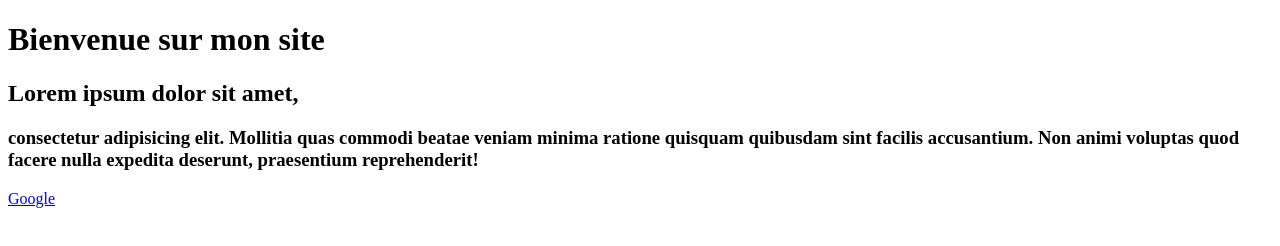
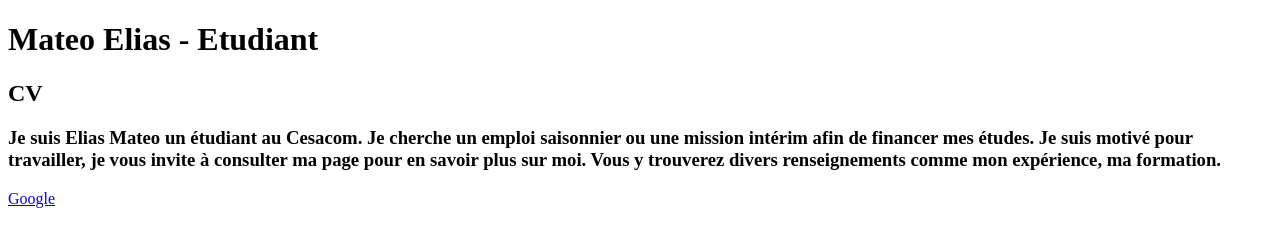
Before and after one commit to Eliasmateo/repotest, a plain HTML site: page index.html in a window 1280 px wide. Drawn offline with Linux system fonts and the light colour scheme.

Commit message:
Ajout d'une page
Page CV

```diff
--- a/index.html
+++ b/index.html
@@ -2,12 +2,14 @@
 <html lang="fr">
 <head>
     <meta charset="UTF-8">
-    <title>timmy</title>
+    <title>Mateo Elias - Etudiant - Cv en ligne</title>
 </head>
 <body>
-    <h1>Bienvenue sur mon site</h1>
-    <h2>Lorem ipsum dolor sit amet,</h2>
-    <h3>consectetur adipisicing elit. Mollitia quas commodi beatae veniam minima ratione quisquam quibusdam sint facilis accusantium. Non animi voluptas quod facere nulla expedita deserunt, praesentium reprehenderit!</h3>
+    <h1>Mateo Elias - Etudiant </h1>
+    <h2>CV</h2>
+    <h3>Je suis Elias Mateo un étudiant au Cesacom. Je cherche un emploi saisonnier ou une mission intérim afin de financer mes études. Je suis motivé pour travailler, je vous invite à consulter ma page pour en savoir plus sur moi. Vous y trouverez divers renseignements comme mon expérience, ma formation.</h3>
+
 <a href="https://www.google.com/?hl=fr&gws_rd=ssl">Google</a>
+
 </body>
 </html>
```
Also changed, not shown: parcours.html (added, +10 -0 lines).
